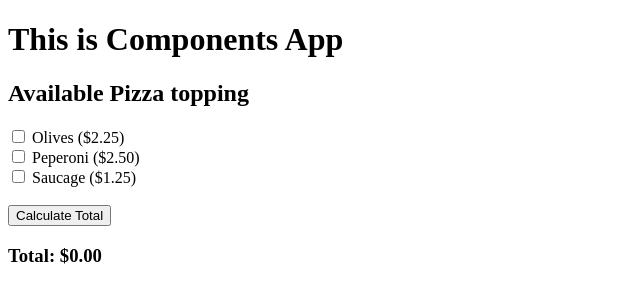
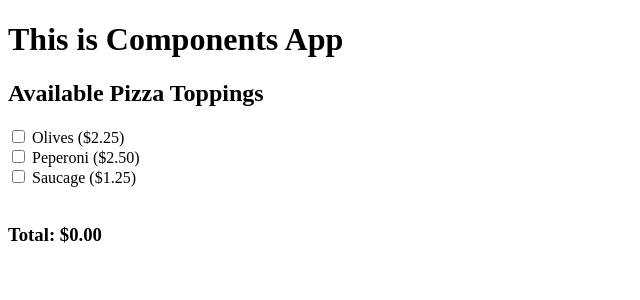
Before and after one commit to 2022-spring-jsf-online/components, an Angular app: page / in a window 1280 px wide. Shown: the top 300 px of the page, without its empty margins (0-640 px from the left). Built offline with nearby package versions, Linux system fonts and the light colour scheme.

Commit message:
Automatically calculating the total

```diff
--- a/src/app/pizza-toppings/pizza-toppings.component.html
+++ b/src/app/pizza-toppings/pizza-toppings.component.html
@@ -1,4 +1,4 @@
-<h2>Available Pizza topping</h2>
+<h2>Available Pizza Toppings</h2>
 <div
 *ngFor= 'let pt of availablePizzaToppings'>
 <label>
@@ -9,10 +9,10 @@
 </label>
 </div>
 <br>
-<button
+<!-- <button
     (click)="calculateTotal()">
     Calculate Total
-</button>
+</button> -->
 <h3>
     Total: {{totalPrice | currency}}
 
--- a/src/app/pizza-toppings/pizza-toppings.component.ts
+++ b/src/app/pizza-toppings/pizza-toppings.component.ts
@@ -34,15 +34,21 @@ export class PizzaToppingsComponent implements OnInit {
     );
     console.log(this.availablePizzaToppings);
   }
-  totalPrice = 0;
-
-  calculateTotal = () => {
-    this.totalPrice = this.availablePizzaToppings
-    .filter(x => x.checked)
-    .reduce(
-      (acc,x) => acc + x.price
-    , 0
+  get totalPrice(){
+    return this.availablePizzaToppings
+    .filter(x=> x.checked)
+    .reduce((acc,x) => acc +x.price
+      , 0
     )
   }
 
+  // calculateTotal = () => {
+  //   this.totalPrice = this.availablePizzaToppings
+  //   .filter(x => x.checked)
+  //   .reduce(
+  //     (acc,x) => acc + x.price
+  //   , 0
+  //   )
+  // }
+
 }
```
